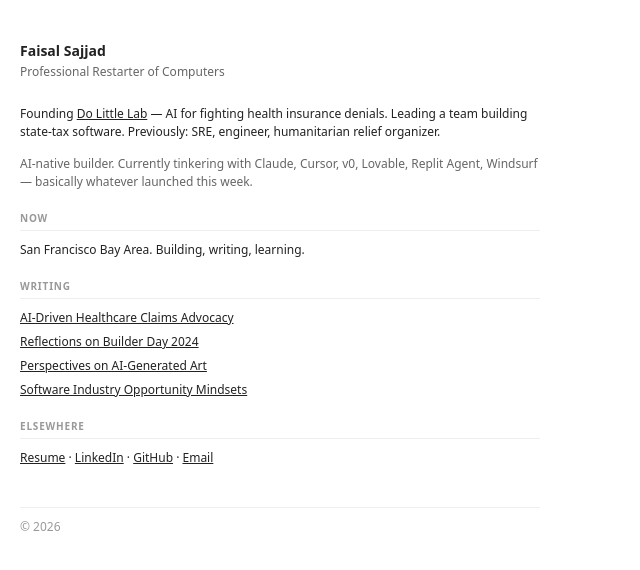
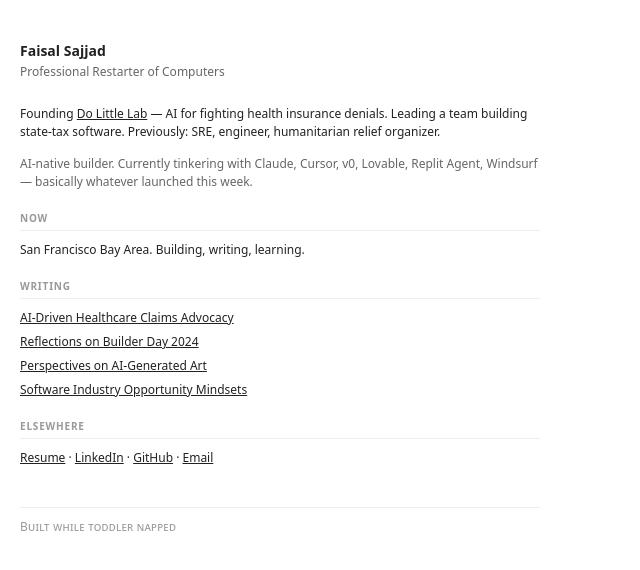
Before and after one commit to faisals/faisals.github.io, a plain HTML site: page index.html in a window 1280 px wide. Shown: the whole page, without its empty margins (0-640 px from the left). Drawn offline with Linux system fonts and the light colour scheme.

Commit message:
Update footer with small caps

```diff
--- a/index.html
+++ b/index.html
@@ -39,7 +39,7 @@
     </section>
 
     <footer>
-        <p>© 2026</p>
+        <p class="small-caps">Built while toddler napped</p>
     </footer>
 </body>
 </html>
--- a/style.css
+++ b/style.css
@@ -91,6 +91,8 @@ footer {
 
 footer p {
     margin: 0;
+    font-variant: small-caps;
+    letter-spacing: 0.02em;
 }
 
 @media (max-width: 500px) {
```
